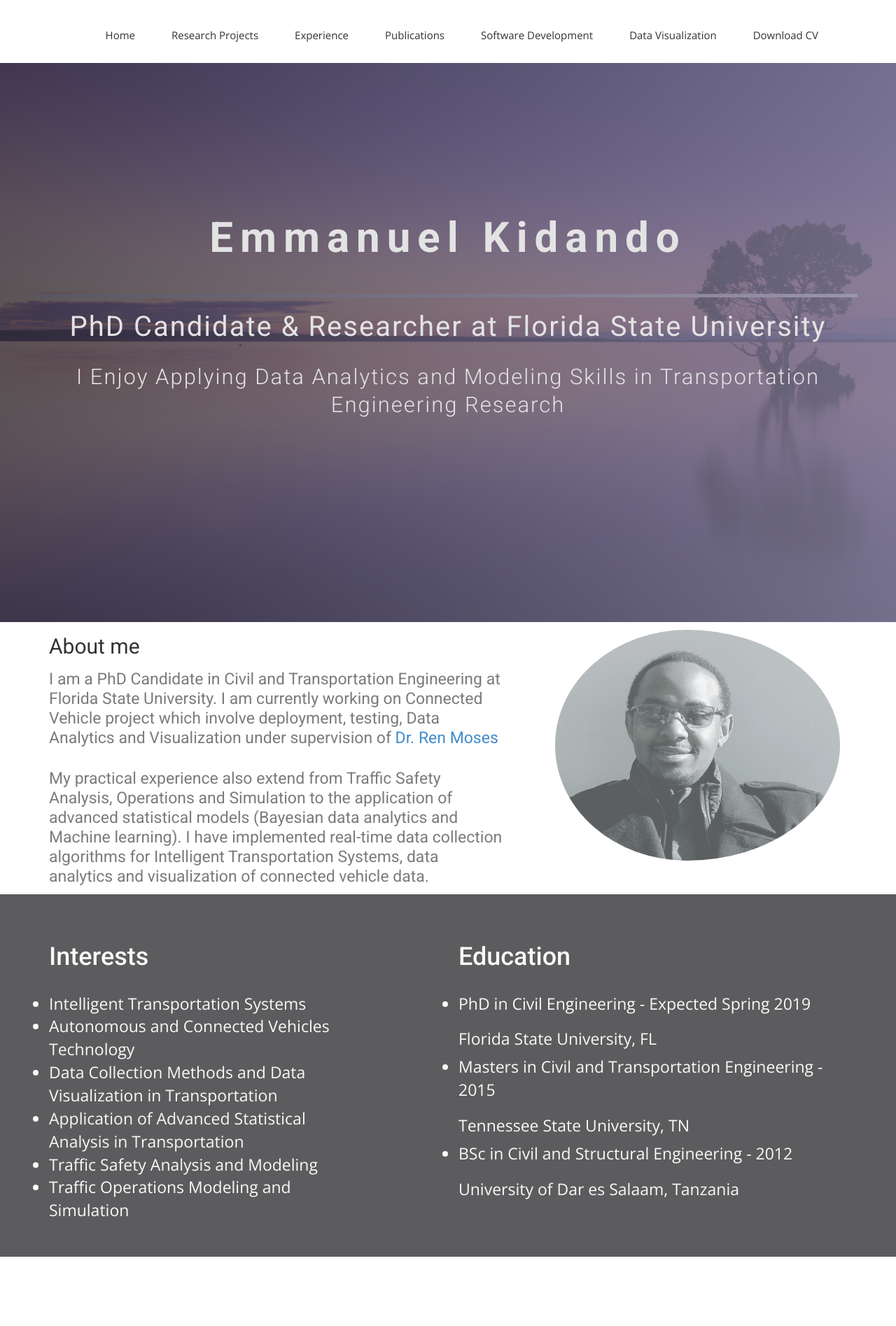
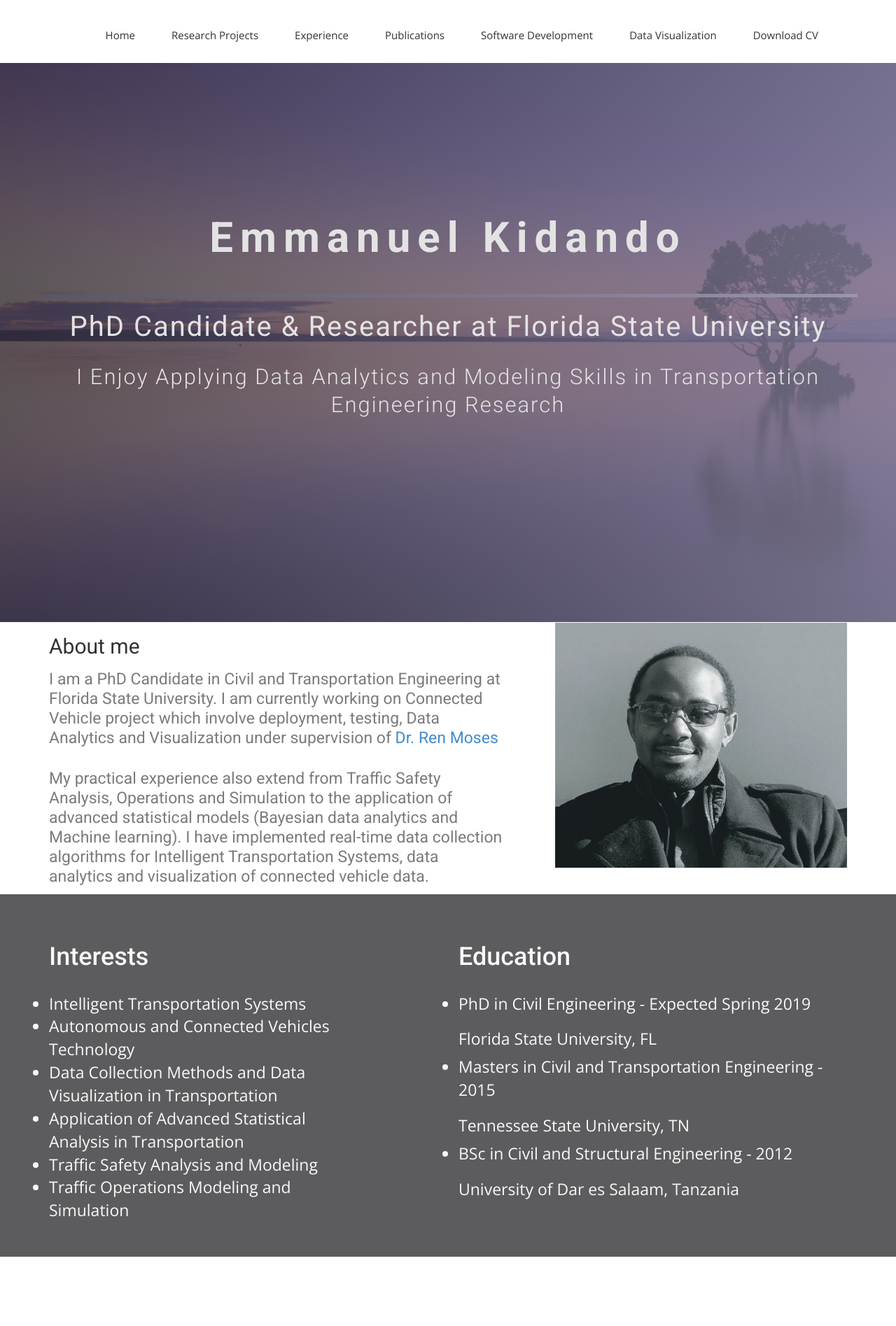
Before and after one commit to ekidando/Emma, a Jekyll site: the page built from index.html, in a window 1280 px wide. Shown: the top 1895 px of the page at 70% size. Built offline with Jekyll 4.4.1, drawn with Linux system fonts in a browser that asks for light colours; nearby versions of some CDN libraries; some web fonts are replaced.

Commit message:
Update index.html

```diff
--- a/index.html
+++ b/index.html
@@ -40,7 +40,7 @@ published: true
       <div class="col-md-5 col-sm-12">
         <div class="block">
           <div classs="circle-img">
-          <img src="img/2-2.jpg" class="avatar">
+          <img src="img/2-2.jpg">
           </div>
         </div>
       </div><!-- .col-md-5 close -->
```
